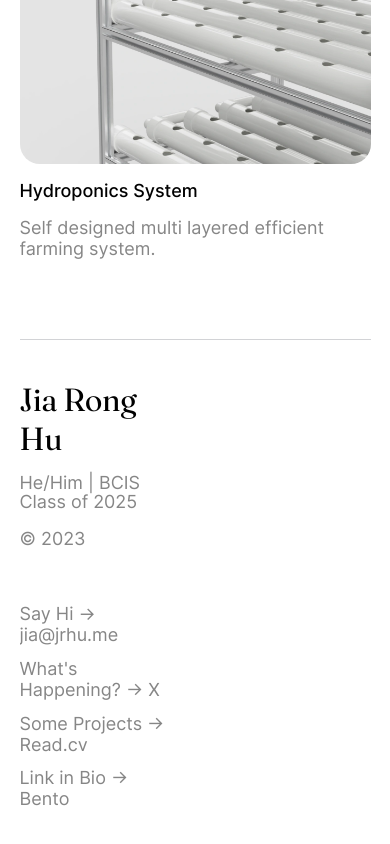
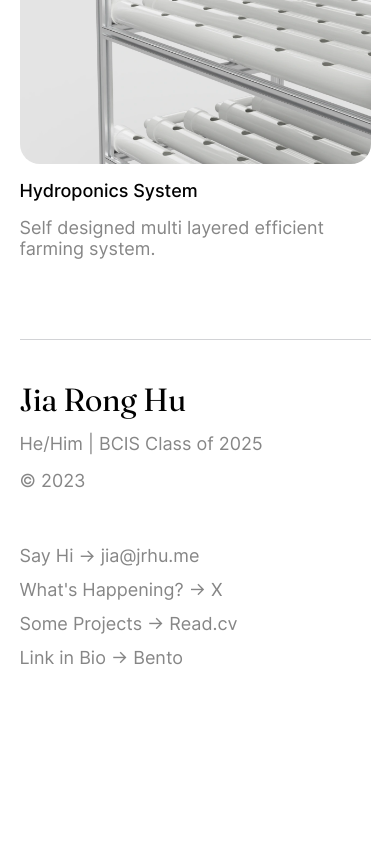
Before and after one commit to upintheozone/personalportfolio, a Next.js app: page / in a window 390 px wide. Shown: the part 1860-2704 px from the top of the page. After the commit the page ends 2582 px from the top, so only its background shows below. Built offline with nearby package versions, Linux system fonts and the light colour scheme.

Commit message:
Update Footer.module.css

```diff
--- a/src/components/Footer/Footer.module.css
+++ b/src/components/Footer/Footer.module.css
@@ -69,6 +69,8 @@
 
 @media only screen and (max-width: 800px) {
   .footer-grid{
+    width:100%;
+    grid-template-columns: 1fr;
       font-size: clamp(18px, 20px, 4vw);
       grid-gap: 25px;
       grid-template-areas:
```
